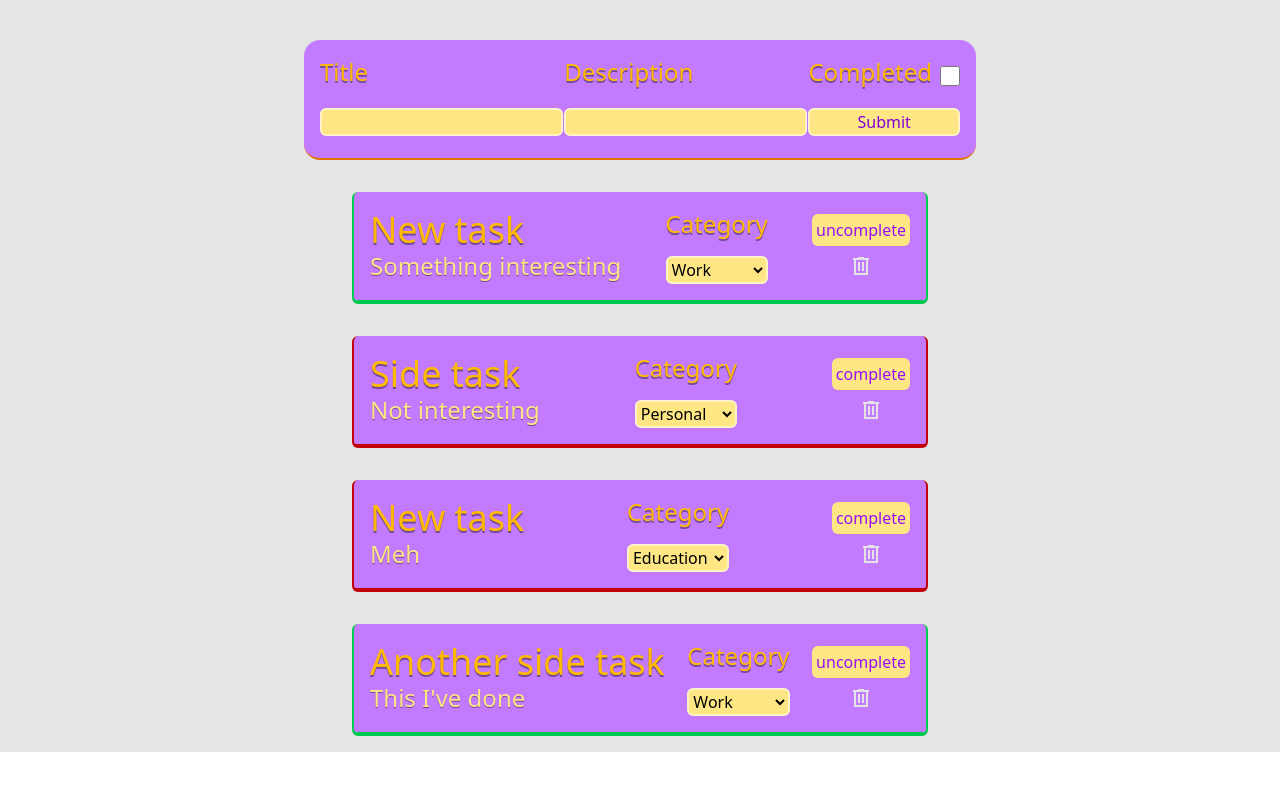
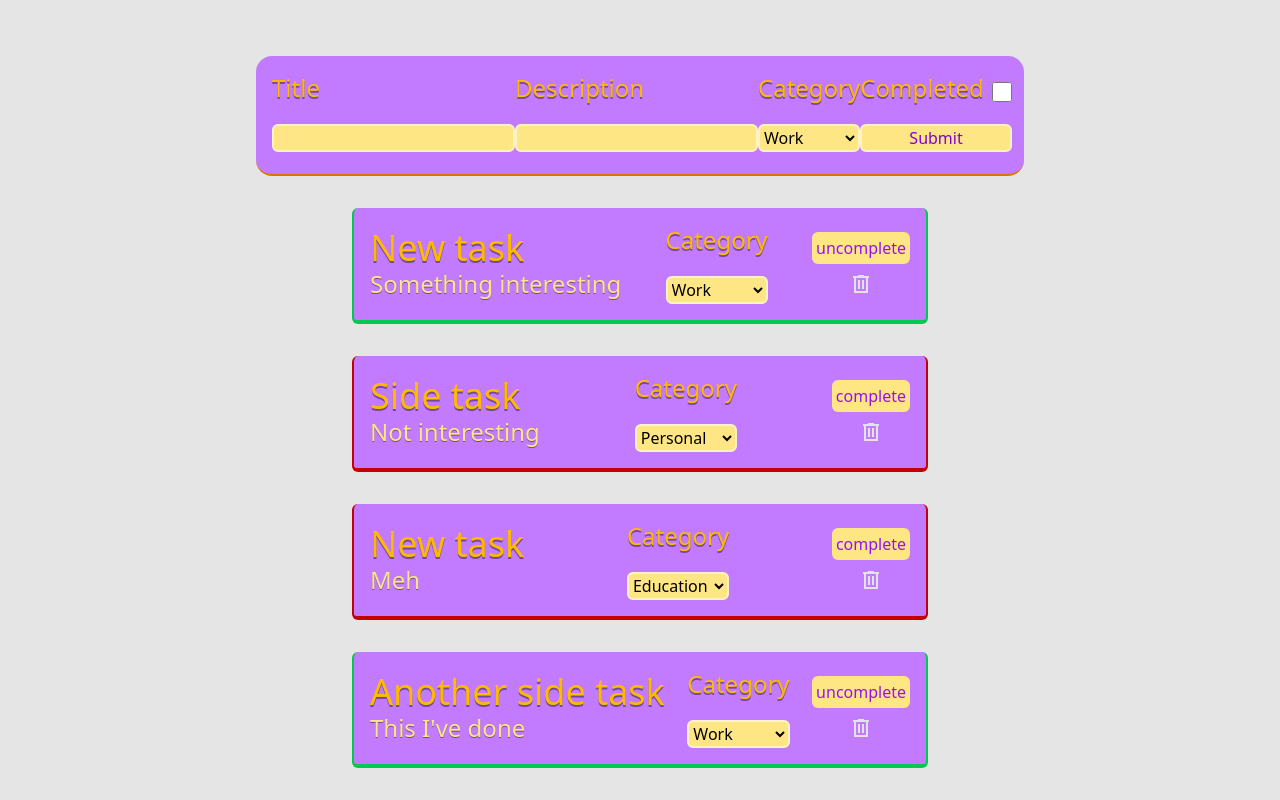
Before and after one commit to bymajka/react-tasks, a React (Vite) app in the folder component-task/: page / in a window 1280 px wide. Built offline with nearby package versions, Linux system fonts and the light colour scheme.

Commit message:
Added category selection to task form

```diff
--- a/component-task/src/App.tsx
+++ b/component-task/src/App.tsx
@@ -25,7 +25,7 @@ const App = () => {
   }
 
   return (
-    <div className="flex flex-col justify-center bg-neutral-200 gap-4">
+    <div className="flex flex-col justify-center bg-neutral-200 gap-4 min-h-dvh">
       <TaskForm tasks={tasks} setTasks={setTasks} />
       <TasksContext.Provider value={{removeContext:handleRemoving, changecategory:handleChangeCategory}}>
       <TaskList tasks={tasks} onToggleCompletion={handleTogglecompletion}/>
--- a/component-task/src/components/TaskCategoryInput.tsx
+++ b/component-task/src/components/TaskCategoryInput.tsx
@@ -2,7 +2,7 @@ import { useContext, useState } from "react";
 import { TasksContext } from "../App";
 import { categories } from "../constants/categories";
 
-const TaskCategoryInput = (props: {id: symbol, categorie: string}) =>{
+const TaskCategoryInput = (props: {id: symbol, categorie: string, onChangeEvent: (e: React.ChangeEvent<HTMLSelectElement>) => void}) =>{
     const [selectedCategory, setSelectedCategory] = useState(props.categorie);
     const tasksContext = useContext(TasksContext);
 
@@ -10,9 +10,10 @@ const TaskCategoryInput = (props: {id: symbol, categorie: string}) =>{
         const newCategory = e.target.value;
         setSelectedCategory(newCategory);
         tasksContext.changecategory(props.id, newCategory);
+        props.onChangeEvent(e);
     };
     return(
-        <form action="" className="flex flex-col gap-4">
+        <form action="" className="flex flex-col gap-5">
             <label htmlFor={`category${props.id.toString()}`} className="text-amber-400 [text-shadow:_0_2px_0_rgb(0_0_0_/_40%)] text-2xl">Category</label>
             <select name="category" id={`category${props.id.toString()}`} value={selectedCategory} className="border-2 rounded-md border-amber-100 bg-amber-200" onChange={handleCategoryChange}>
                 {categories.map((category, index) => {
--- a/component-task/src/components/TaskForm.tsx
+++ b/component-task/src/components/TaskForm.tsx
@@ -1,11 +1,13 @@
 import { useState } from "react";
 import TaskLabelInput from "./TaskLabelInput";
 import TaskCheckbox from "./TaskCheckbox";
+import TaskCategoryInput from "./TaskCategoryInput";
 
 interface Task {
     id: symbol;
     title: string;
     description: string;
+    category: string;
     isCompleted: boolean;
 }
 interface TaskFormProps {
@@ -17,6 +19,7 @@ const TaskForm = ({setTasks} : TaskFormProps) => {
         id: Symbol(),
         title: '',
         description: '',
+        category: '',
         isCompleted: false
     });
     const handleChange = (key: keyof Task) => (e: React.ChangeEvent<HTMLInputElement>) => {
@@ -28,6 +31,12 @@ const TaskForm = ({setTasks} : TaskFormProps) => {
     const handleTitleChange = handleChange('title');
     const handleDescriptionChange = handleChange('description');
     const handleCompletedChange = handleChange('isCompleted');
+    const handleCategoryChange = (e: React.ChangeEvent<HTMLSelectElement>) =>{
+        setTask(prevTask => ({
+            ...prevTask,
+            category: e.target.value
+        }))
+    }
 
     const createTask = (e: React.FormEvent) => {
         e.preventDefault();
@@ -36,13 +45,14 @@ const TaskForm = ({setTasks} : TaskFormProps) => {
             return;
         }
         setTasks(prevTasks => [...prevTasks, task])
-        setTask({id: Symbol(task.title), title: '', description: '', isCompleted: false});
+        setTask({id: Symbol(task.title), title: '', category: '', description: '', isCompleted: false});
     }
 
     return(
-        <form action='post' onSubmit={createTask} className="w-2xl h-30 self-center p-4 rounded-2xl bg-purple-400 flex flex-row justify-between border-b-2 border-b-amber-600 mt-10">
+        <form action='post' onSubmit={createTask} className="w-3xl h-30 self-center p-4 rounded-2xl bg-purple-400 flex flex-row justify-between border-b-2 border-b-amber-600 mt-10">
             <TaskLabelInput htmlFor="input-title" labelText="Title" onChangeEvent={handleTitleChange} value={task.title} />
             <TaskLabelInput htmlFor="input-description" labelText="Description" onChangeEvent={handleDescriptionChange} value={task.description} />
+            <TaskCategoryInput id={task.id} categorie={task.title} onChangeEvent={handleCategoryChange}/>
             <div className="flex flex-col">
                 <TaskCheckbox htmlFor="input-completed" labelText="Completed" checked={task.isCompleted} onChangeEvent={handleCompletedChange} />
                 <button type="submit" className="border-2 rounded-md mt-5 border-amber-100 bg-amber-200 text-purple-700 hover:bg-amber-300 hover:border-amber-700">Submit</button>
```
